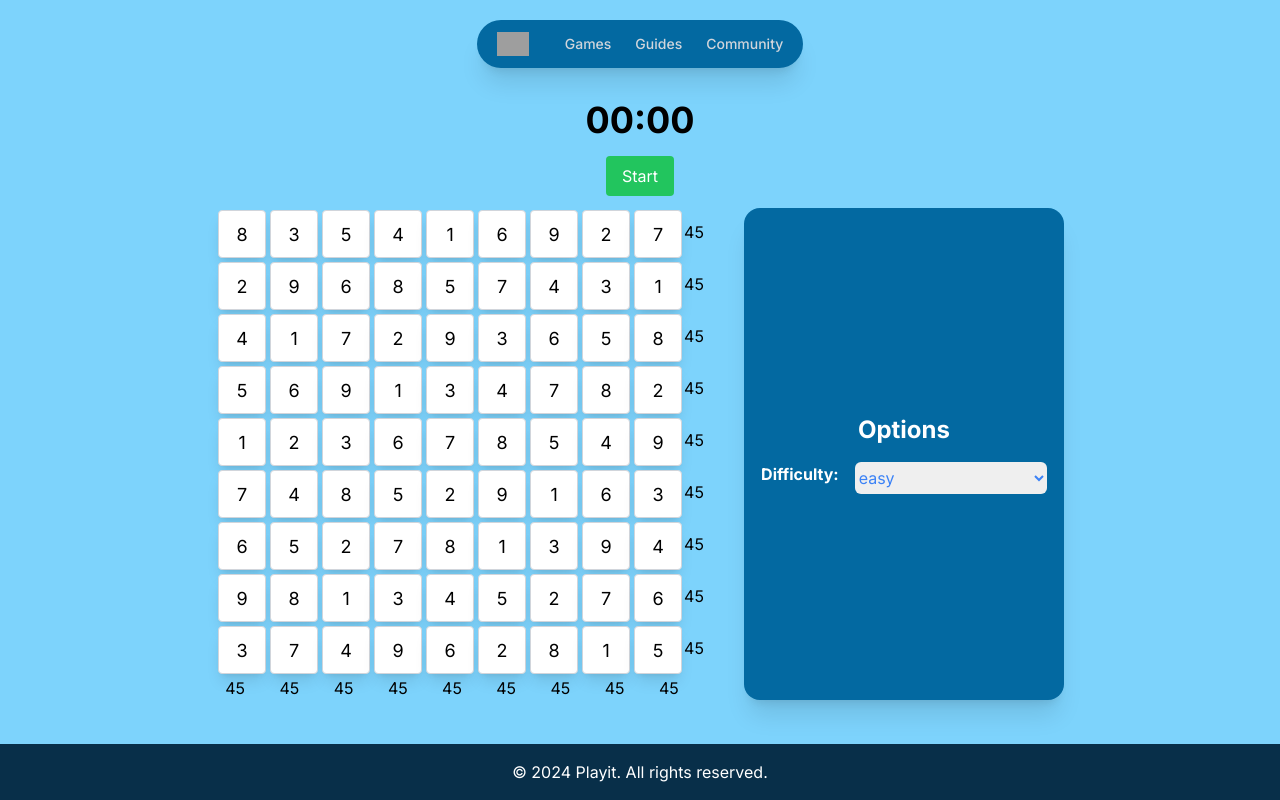
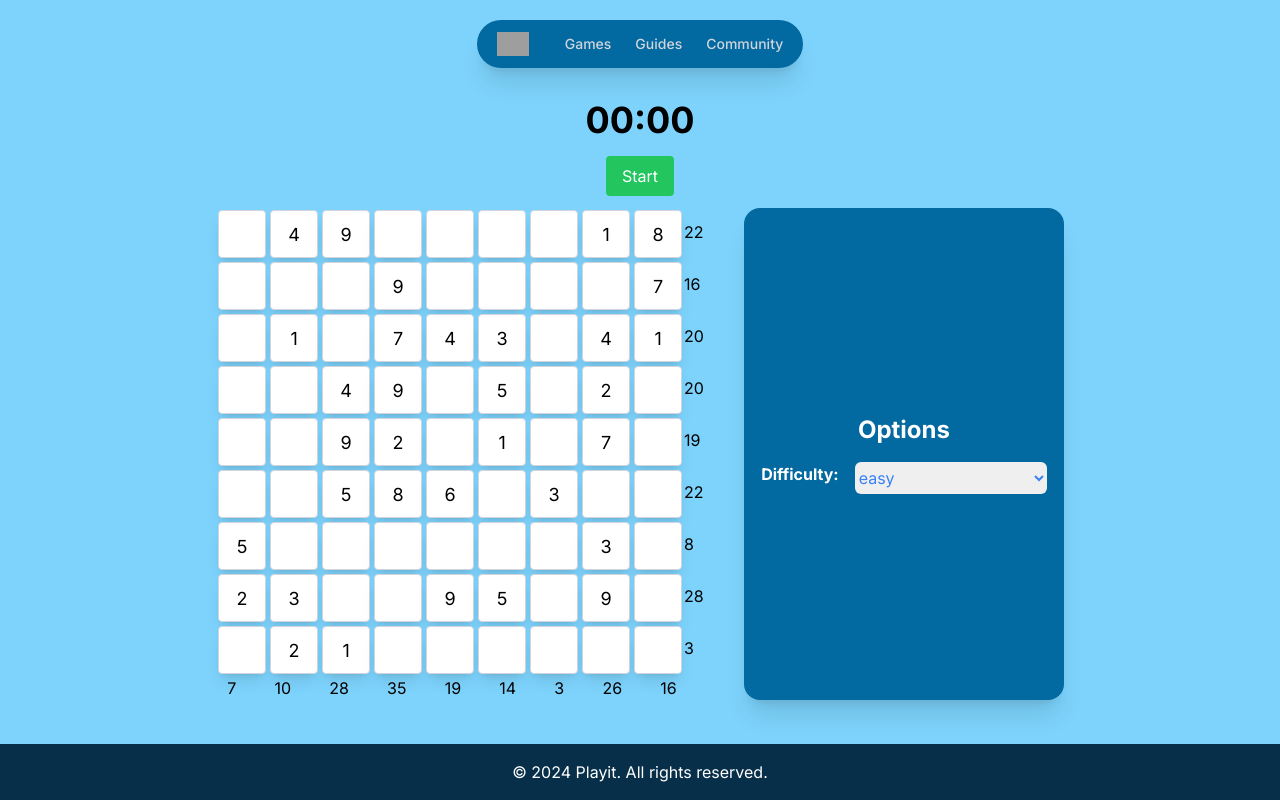
Before and after one commit to stivenm16/devToolkit, a Next.js app: page /games/sudoku in a window 1280 px wide. Built offline with nearby package versions, Linux system fonts and the light colour scheme; grey boxes are pictures that could not be loaded.

Commit message:
sudoku random boards

```diff
--- a/src/app/components/ui/sudoku/Board.tsx
+++ b/src/app/components/ui/sudoku/Board.tsx
@@ -1,6 +1,12 @@
 'use client'
 
-import isValidBoard, { isMoveValid } from '@/app/logic/sudoku'
+import {
+  generateCompletedBoard,
+  removeCellsBasedOnDifficulty,
+  solveSudokuStepByStep,
+  sumColumn,
+  sumRow,
+} from '@/app/logic/sudoku'
 import React, { useEffect } from 'react'
 import { Cell } from '.'
 
@@ -10,18 +16,16 @@ interface Props {
 
 const Board: React.FC<Props> = () => {
   const [board, setBoard] = React.useState<number[][]>([
-    [0, 3, 5, 4, 1, 6, 9, 2, 7],
-    [2, 9, 6, 8, 5, 7, 4, 3, 1],
-    [4, 1, 7, 2, 9, 3, 6, 5, 8],
-    [5, 0, 9, 1, 3, 0, 7, 8, 2],
-    [1, 2, 3, 6, 7, 8, 5, 4, 9],
-    [7, 4, 0, 5, 2, 9, 1, 6, 3],
-    [6, 5, 2, 7, 8, 1, 0, 9, 4],
-    [9, 8, 1, 3, 4, 5, 2, 7, 6],
-    [3, 7, 4, 9, 6, 2, 8, 1, 0],
+    [0, 0, 0, 0, 0, 0, 0, 0, 0],
+    [0, 0, 0, 0, 0, 0, 0, 0, 0],
+    [0, 0, 0, 0, 0, 0, 0, 0, 0],
+    [0, 0, 0, 0, 0, 0, 0, 0, 0],
+    [0, 0, 0, 0, 0, 0, 0, 0, 0],
+    [0, 0, 0, 0, 0, 0, 0, 0, 0],
+    [0, 0, 0, 0, 0, 0, 0, 0, 0],
+    [0, 0, 0, 0, 0, 0, 0, 0, 0],
+    [0, 0, 0, 0, 0, 0, 0, 0, 0],
   ])
-
-  //give me a data mock of a sudoku matriz solved
 
   const handleCellValue = (
     value: number,
@@ -34,79 +38,20 @@ const Board: React.FC<Props> = () => {
     setBoard(updatedBoard)
   }
 
-  const sumRow = (row: number[]) => {
-    return row.reduce((sum, value) => sum + value, 0)
-  }
-
-  const sumColumn = (board: number[][], columnIndex: number) => {
-    return board.reduce((sum, row) => sum + row[columnIndex], 0)
-  }
-
   useEffect(() => {
-    // const isValidB = isValidBoard(board)
-
-    solveSudokuStepByStep()
-  }, [])
-
-  //////
-
-  const solveSudokuStepByStep = () => {
-    const clonedBoard = JSON.parse(JSON.stringify(board)) // Create a copy of the board
-    const [solved, step] = solveSudokuStepByStepHelper(clonedBoard, 0, 0)
-
+    const { solved, clonedBoard } = solveSudokuStepByStep(board, setBoard)
     if (solved) {
       setBoard(clonedBoard)
       console.log('Sudoku solved successfully!')
     } else {
       console.log('The Sudoku cannot be solved. Invalid board or no solution.')
     }
-  }
 
-  const solveSudokuStepByStepHelper = (
-    currentBoard: number[][],
-    row: number,
-    col: number,
-  ): [boolean, number] => {
-    if (row === 9) {
-      // Reached the end of the board
-      return [true, 0]
-    }
-
-    if (col === 9) {
-      // Move to the next row
-      return solveSudokuStepByStepHelper(currentBoard, row + 1, 0)
-    }
-
-    const cellValue = currentBoard[row][col]
-
-    if (cellValue !== 0) {
-      // Cell is already filled, move to the next column
-      return solveSudokuStepByStepHelper(currentBoard, row, col + 1)
-    }
-
-    for (let num = 1; num <= 9; num++) {
-      if (isMoveValid(currentBoard, row, col, num)) {
-        currentBoard[row][col] = num
-
-        // Visualize the solving process by setting the board step by step
-        setBoard(JSON.parse(JSON.stringify(currentBoard)))
-
-        const [solved, nextCol] = solveSudokuStepByStepHelper(
-          currentBoard,
-          row,
-          col + 1,
-        )
-
-        if (solved && isValidBoard(currentBoard)) {
-          return [true, 0]
-        }
-
-        currentBoard[row][col] = 0 // Backtrack
-      }
-    }
-
-    return [false, col]
-  }
+    const difficulty = 'medium'
+    const completedBoard = generateCompletedBoard()
+    const puzzleBoard = removeCellsBasedOnDifficulty(completedBoard, difficulty)
+    setBoard(puzzleBoard)
+  }, [])
 
   return (
     <div className="grid-cols-9 gap-0">
--- a/src/app/logic/sudoku/index.ts
+++ b/src/app/logic/sudoku/index.ts
@@ -1,3 +1,5 @@
+// Board validator
+
 export const hasDuplicates = (arr: number[]): boolean => {
   const filteredArray = arr.filter((num) => num !== 0) // Filter out empty cells
   const set = new Set(filteredArray)
@@ -60,7 +62,7 @@ const findEmptyCell = (board: number[][]): [number, number] | null => {
 }
 
 // Function to check if a move is valid in terms of Sudoku rules
-export const isMoveValid = (
+const isMoveValid = (
   board: number[][],
   row: number,
   col: number,
@@ -88,6 +90,8 @@ export const isMoveValid = (
   return true // The move is valid
 }
 
+//Sudoku solver
+
 const solveSudoku = (board: number[][]): boolean => {
   const emptyCell = findEmptyCell(board)
 
@@ -114,4 +118,156 @@ const solveSudoku = (board: number[][]): boolean => {
   return false // No valid number for this cell, trigger backtracking
 }
 
-export default isValidBoard
+export const sumRow = (row: number[]) => {
+  return row.reduce((sum, value) => sum + value, 0)
+}
+
+export const sumColumn = (board: number[][], columnIndex: number) => {
+  return board.reduce((sum, row) => sum + row[columnIndex], 0)
+}
+export const solveSudokuStepByStepHelper = (
+  currentBoard: number[][],
+  row: number,
+  col: number,
+  setBoard: React.Dispatch<React.SetStateAction<number[][]>>,
+): [boolean, number] => {
+  if (row === 9) {
+    // Reached the end of the board
+    return [true, 0]
+  }
+
+  if (col === 9) {
+    // Move to the next row
+    return solveSudokuStepByStepHelper(currentBoard, row + 1, 0, setBoard)
+  }
+
+  const cellValue = currentBoard[row][col]
+
+  if (cellValue !== 0) {
+    return solveSudokuStepByStepHelper(currentBoard, row, col + 1, setBoard)
+  }
+
+  for (let num = 1; num <= 9; num++) {
+    if (isMoveValid(currentBoard, row, col, num)) {
+      currentBoard[row][col] = num
+
+      // Visualize the solving process by setting the board step by step
+      setBoard(JSON.parse(JSON.stringify(currentBoard)))
+
+      const [solved, nextCol] = solveSudokuStepByStepHelper(
+        currentBoard,
+        row,
+        col + 1,
+        setBoard,
+      )
+
+      if (solved && isValidBoard(currentBoard)) {
+        return [true, 0]
+      }
+
+      currentBoard[row][col] = 0 // Backtrack
+    }
+  }
+
+  return [false, col]
+}
+export const solveSudokuStepByStep = (
+  board: number[][],
+  setBoard: React.Dispatch<React.SetStateAction<number[][]>>,
+) => {
+  const clonedBoard = JSON.parse(JSON.stringify(board)) // Create a copy of the board
+  const [solved, step] = solveSudokuStepByStepHelper(
+    clonedBoard,
+    0,
+    0,
+    setBoard,
+  )
+  return { solved, clonedBoard }
+}
+
+//  Function to generate a random Sudoku board
+
+// Function to shuffle an array using Fisher-Yates algorithm
+const shuffleArray = (array: number[]): number[] => {
+  const shuffledArray = array.slice()
+  for (let i = shuffledArray.length - 1; i > 0; i--) {
+    const j = Math.floor(Math.random() * (i + 1))
+    ;[shuffledArray[i], shuffledArray[j]] = [shuffledArray[j], shuffledArray[i]]
+  }
+  return shuffledArray
+}
+
+// Function to generate a completed Sudoku board
+
+export const generateCompletedBoard = (): number[][] => {
+  const base = [1, 2, 3, 4, 5, 6, 7, 8, 9]
+  const board: any = []
+
+  // Shuffle rows
+  for (let i = 0; i < 9; i++) {
+    board.push(shuffleArray(base))
+  }
+
+  // Transpose to shuffle columns
+  const transposedBoard = board[0].map((_: any, col: any) =>
+    board.map((row: any) => row[col]),
+  )
+
+  // Shuffle 3x3 subgrids
+  const subgrids: any = []
+  for (let startRow = 0; startRow < 9; startRow += 3) {
+    for (let startCol = 0; startCol < 9; startCol += 3) {
+      const subgrid = []
+      for (let row = 0; row < 3; row++) {
+        for (let col = 0; col < 3; col++) {
+          subgrid.push(transposedBoard[startRow + row][startCol + col])
+        }
+      }
+      subgrids.push(shuffleArray(subgrid))
+    }
+  }
+
+  // Transpose back to the original orientation
+  const shuffledBoard = subgrids[0].map((_: any, col: any) =>
+    subgrids.map((row: any) => row[col]),
+  )
+
+  return shuffledBoard
+}
+
+// Function to remove cells based on difficulty
+export const removeCellsBasedOnDifficulty = (
+  board: number[][],
+  difficulty: 'easy' | 'medium' | 'hard',
+): number[][] => {
+  const totalCells = 81
+  let cellsToRemove
+
+  switch (difficulty) {
+    case 'easy':
+      cellsToRemove = Math.floor(totalCells * 0.5)
+      break
+    case 'medium':
+      cellsToRemove = Math.floor(totalCells * 0.6)
+      break
+    case 'hard':
+    default:
+      cellsToRemove = Math.floor(totalCells * 0.7)
+      break
+  }
+
+  let removedCells = 0
+  const clonedBoard = JSON.parse(JSON.stringify(board))
+
+  while (removedCells < cellsToRemove) {
+    const randomRow = Math.floor(Math.random() * 9)
+    const randomCol = Math.floor(Math.random() * 9)
+
+    if (clonedBoard[randomRow][randomCol] !== 0) {
+      clonedBoard[randomRow][randomCol] = 0
+      removedCells++
+    }
+  }
+
+  return clonedBoard
+}
```
